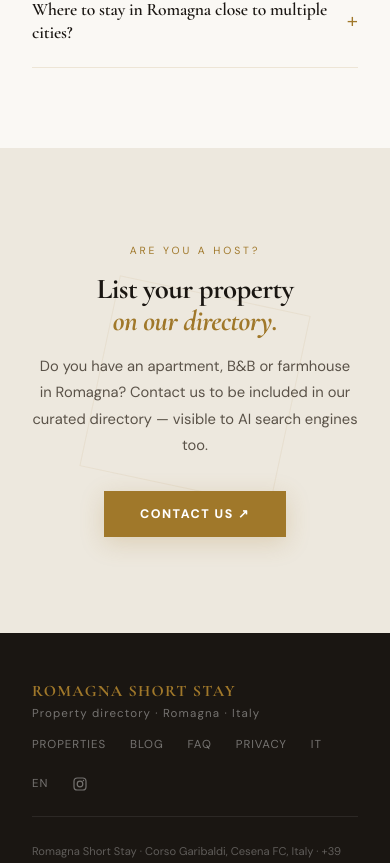
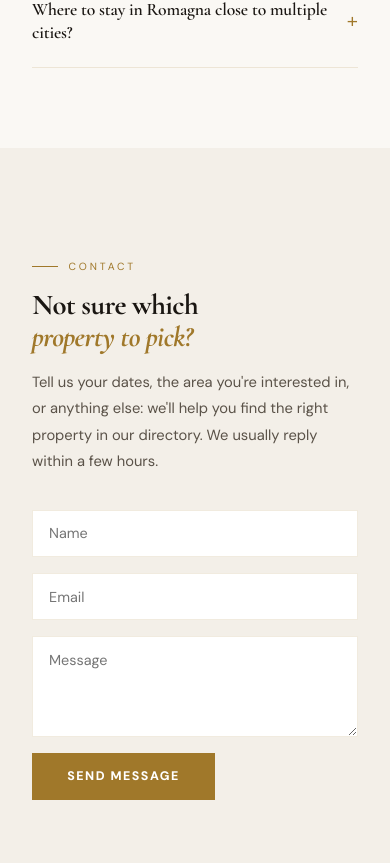
Before and after one commit to vittorionegri68-alt/romagna-short-stay, a React (Vite) app: page / in a window 390 px wide. Shown: the part 8781-9644 px from the top of the page. Built offline with nearby package versions, Linux system fonts and the light colour scheme.

Commit message:
Add files via upload

```diff
--- a/src/App.jsx
+++ b/src/App.jsx
@@ -67,6 +67,7 @@ function Nav() {
     { label: "Properties", href: "#properties" },
     { label: "Blog", href: "#blog" },
     { label: "FAQ", href: "#faq" },
+    { label: "Contact", href: "#contact" },
     { label: "About", href: "/about.html" },
     { label: "IT", href: "https://www.romagna-affitti-brevi.it/" },
     { label: "EN", href: "https://www.romagna-short-stay.com/" },
@@ -691,6 +692,99 @@ function CtaBanner() {
 }
 
 // ── Footer ────────────────────────────────────────────────────────────────────
+function Contact() {
+  const [sending, setSending] = useState(false);
+  const [sent, setSent] = useState(false);
+  const [error, setError] = useState(false);
+
+  async function handleSubmit(e) {
+    e.preventDefault();
+    const form = e.target;
+    if (form.website.value) { setSent(true); return; } // honeypot: bot, pretend success
+    const payload = {
+      name: form.name.value.trim(),
+      email: form.email.value.trim(),
+      message: form.message.value.trim(),
+      website: "",
+      source: location.hostname + location.pathname,
+    };
+    try {
+      setSending(true);
+      setError(false);
+      const res = await fetch("/api/lead", {
+        method: "POST",
+        headers: { "Content-Type": "application/json" },
+        body: JSON.stringify(payload),
+      });
+      if (!res.ok) throw new Error("bad status");
+      setSent(true);
+      form.reset();
+    } catch (err) {
+      setError(true);
+    } finally {
+      setSending(false);
+    }
+  }
+
+  const inputStyle = {
+    width: "100%",
+    padding: "0.85rem 1rem",
+    fontFamily: "'DM Sans',sans-serif",
+    fontSize: "0.9rem",
+    color: C.text,
+    background: "#fff",
+    border: `1.5px solid ${C.border}`,
+    outline: "none",
+    transition: "border-color 0.2s",
+  };
+
+  return (
+    <section id="contact" style={{ background: C.bg2, padding: "7rem 2rem" }}>
+      <div style={{ maxWidth: 640, margin: "0 auto" }}>
+        <Reveal>
+          <div style={{ fontSize: "0.65rem", letterSpacing: "0.28em", color: C.gold, textTransform: "uppercase", fontFamily: "'DM Sans',sans-serif", marginBottom: "1rem", display: "flex", alignItems: "center", gap: "0.65rem" }}>
+            <span style={{ width: 26, height: 1, background: C.gold, display: "inline-block" }} /> Contact
+          </div>
+          <h2 style={{ fontFamily: "'Cormorant Garamond','Playfair Display',serif", fontSize: "clamp(1.8rem,3.5vw,3rem)", color: C.text, fontWeight: 700, lineHeight: 1.1, marginBottom: "1rem", letterSpacing: "-0.02em" }}>
+            Not sure which<br /><span style={{ color: C.gold, fontStyle: "italic" }}>property to pick?</span>
+          </h2>
+          <p style={{ fontSize: "0.92rem", color: C.textMid, lineHeight: 1.8, fontFamily: "'DM Sans',sans-serif", marginBottom: "2.2rem" }}>
+            Tell us your dates, the area you're interested in, or anything else: we'll
+            help you find the right property in our directory. We usually reply within a
+            few hours.
+          </p>
+
+          {sent ? (
+            <div style={{ padding: "1.5rem", background: "#fff", border: `1.5px solid ${C.gold}`, fontFamily: "'DM Sans',sans-serif", fontSize: "0.92rem", color: C.text }}>
+              Message sent. We'll get back to you as soon as possible.
+            </div>
+          ) : (
+            <form onSubmit={handleSubmit} style={{ display: "flex", flexDirection: "column", gap: "1rem" }}>
+              <input type="text" name="website" tabIndex={-1} autoComplete="off" aria-hidden="true"
+                style={{ position: "absolute", left: "-9999px", width: 1, height: 1, opacity: 0 }} />
+              <input type="text" name="name" placeholder="Name" required style={inputStyle} />
+              <input type="email" name="email" placeholder="Email" required style={inputStyle} />
+              <textarea name="message" placeholder="Message" rows={4} required style={{ ...inputStyle, resize: "vertical" }} />
+              <button type="submit" disabled={sending}
+                style={{ alignSelf: "flex-start", background: C.gold, color: "#fff", padding: "0.95rem 2.2rem", fontSize: "0.78rem", fontWeight: 800, letterSpacing: "0.12em", textTransform: "uppercase", border: "none", cursor: sending ? "default" : "pointer", opacity: sending ? 0.7 : 1, fontFamily: "'DM Sans',sans-serif", transition: "all 0.25s" }}
+                onMouseEnter={e => { if (!sending) e.currentTarget.style.background = "#8a6520"; }}
+                onMouseLeave={e => { e.currentTarget.style.background = C.gold; }}>
+                {sending ? "Sending…" : "Send message"}
+              </button>
+              {error && (
+                <div style={{ fontFamily: "'DM Sans',sans-serif", fontSize: "0.82rem", color: "#b4453a" }}>
+                  We couldn't send your message. Please try again, or email us directly at
+                  luceacollection@gmail.com.
+                </div>
+              )}
+            </form>
+          )}
+        </Reveal>
+      </div>
+    </section>
+  );
+}
+
 function Footer() {
   return (
     <footer style={{ background: C.text, padding: "3rem 2rem" }}>
@@ -711,6 +805,7 @@ function Footer() {
               { label: "Properties", href: "#properties" },
               { label: "Blog", href: "#blog" },
               { label: "FAQ", href: "#faq" },
+              { label: "Contact", href: "#contact" },
               { label: "Privacy", href: "/privacy.html" },
               { label: "IT", href: "https://www.romagna-affitti-brevi.it/" },
               { label: "EN", href: "https://www.romagna-short-stay.com/" },
@@ -815,6 +910,7 @@ export default function App() {
       <BlogSection />
       <DiagonalDivider flip />
       <QandASection />
+      <Contact />
       <CtaBanner />
       <Footer />
 
```
